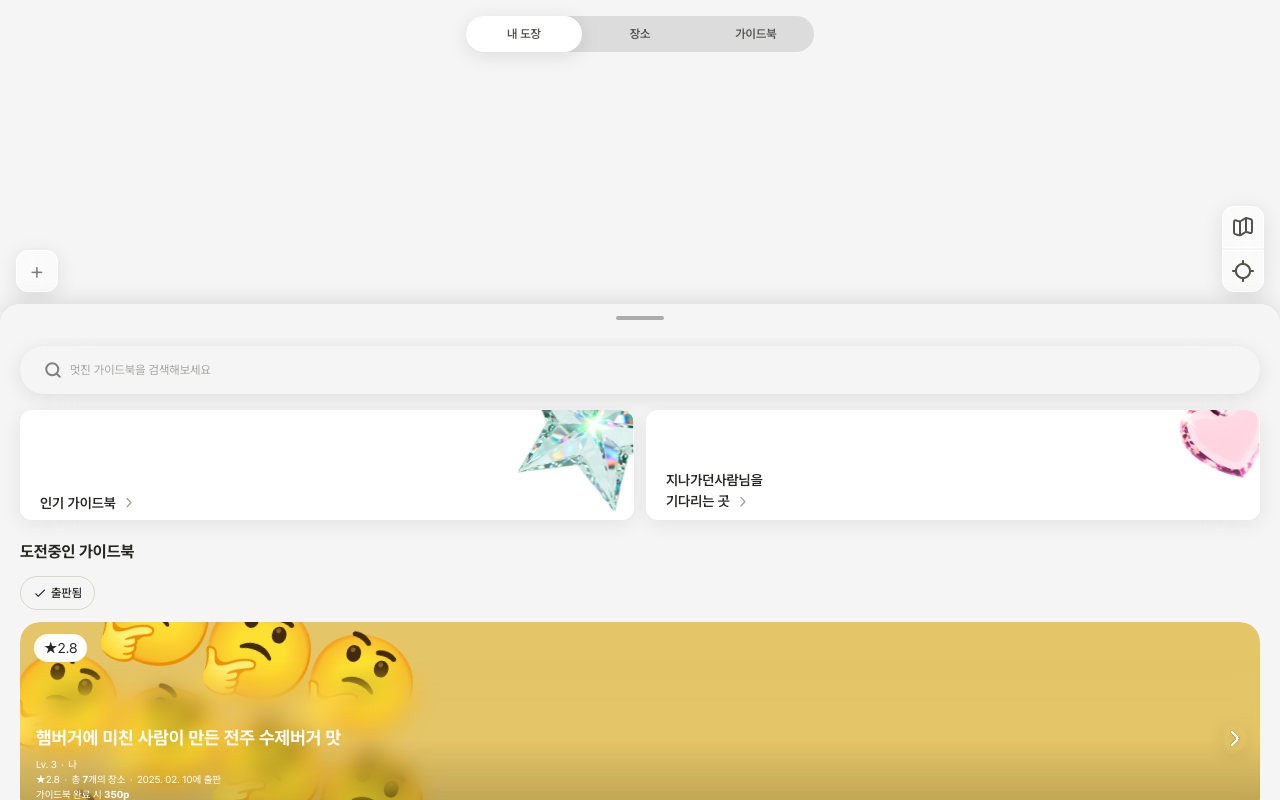
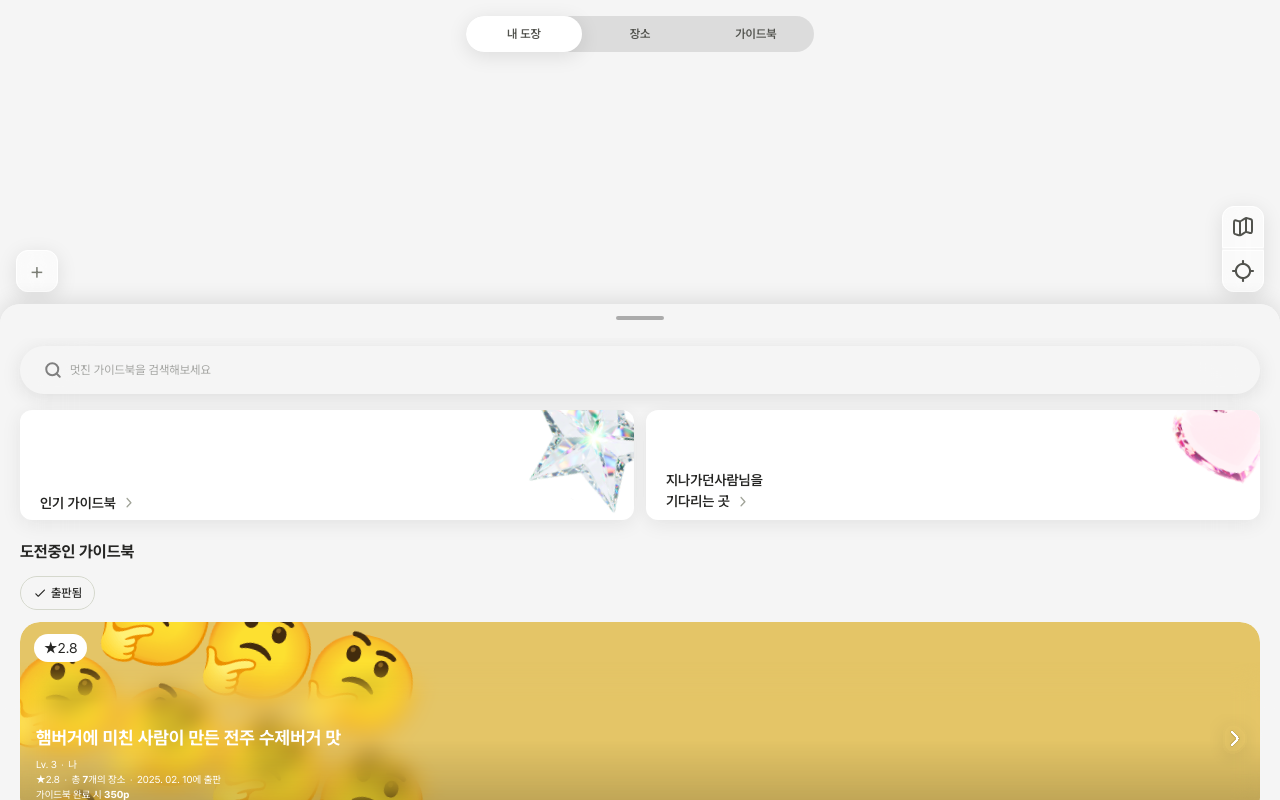
Before and after one commit to Re-Gion-Jidogam/Jidogam-front, a Next.js app: page /map/guidebook in a window 1280 px wide. Built offline with nearby package versions, Linux system fonts and the light colour scheme.

Commit message:
Refactor: BannerCard 컴포넌트 asset 교체 및 스타일 적용

```diff
--- a/src/app/map/guidebook/_domain/components/BannerCard.tsx
+++ b/src/app/map/guidebook/_domain/components/BannerCard.tsx
@@ -14,10 +14,12 @@ export default function BannerCard({
   variant,
 }: BannerCardProps) {
   return (
-    <button className="relative flex-1 h-[110px] bg-white rounded-[12px] overflow-hidden shadow-[0_4px_20px_0_rgba(0,0,0,0.08)] cursor-pointer">
-      <Image className="absolute right-0 top-0 h-full w-auto" />
-
+    <button className="relative flex-1 h-[110px] bg-white rounded-[12px] shadow-[0_4px_20px_0_rgba(0,0,0,0.08)] cursor-pointer overflow-hidden">
       {variant === "star" ? (
+        <>
+          <div className="absolute -top-10 -right-16 rotate-20">
+            <Image width={200} height={180} viewBox="0 0 300 300" />
+          </div>
           <div className="absolute left-5 bottom-2 flex items-center gap-1">
             <p className="text-[14px] font-semibold text-gray-900 leading-none whitespace-nowrap">
               인기 가이드북
@@ -27,7 +29,12 @@ export default function BannerCard({
               className="shrink-0 w-[18px] h-[18px]"
             />
           </div>
+        </>
       ) : (
+        <>
+          <div className="absolute -top-10 -right-24 -rotate-16">
+            <Image width={180} height={180} viewBox="0 0 350 350" />
+          </div>
           <div className="absolute left-5 bottom-2">
             <p className="text-[14px] font-semibold text-gray-900 leading-[150%] text-left">
               {label}
@@ -40,6 +47,7 @@ export default function BannerCard({
               />
             </p>
           </div>
+        </>
       )}
     </button>
   );
```
Also changed, not shown: src/app/map/guidebook/_domain/assets/banner-heart.svg, src/app/map/guidebook/_domain/assets/banner-star.svg. Lines whose indentation alone changed are shown as unchanged.
